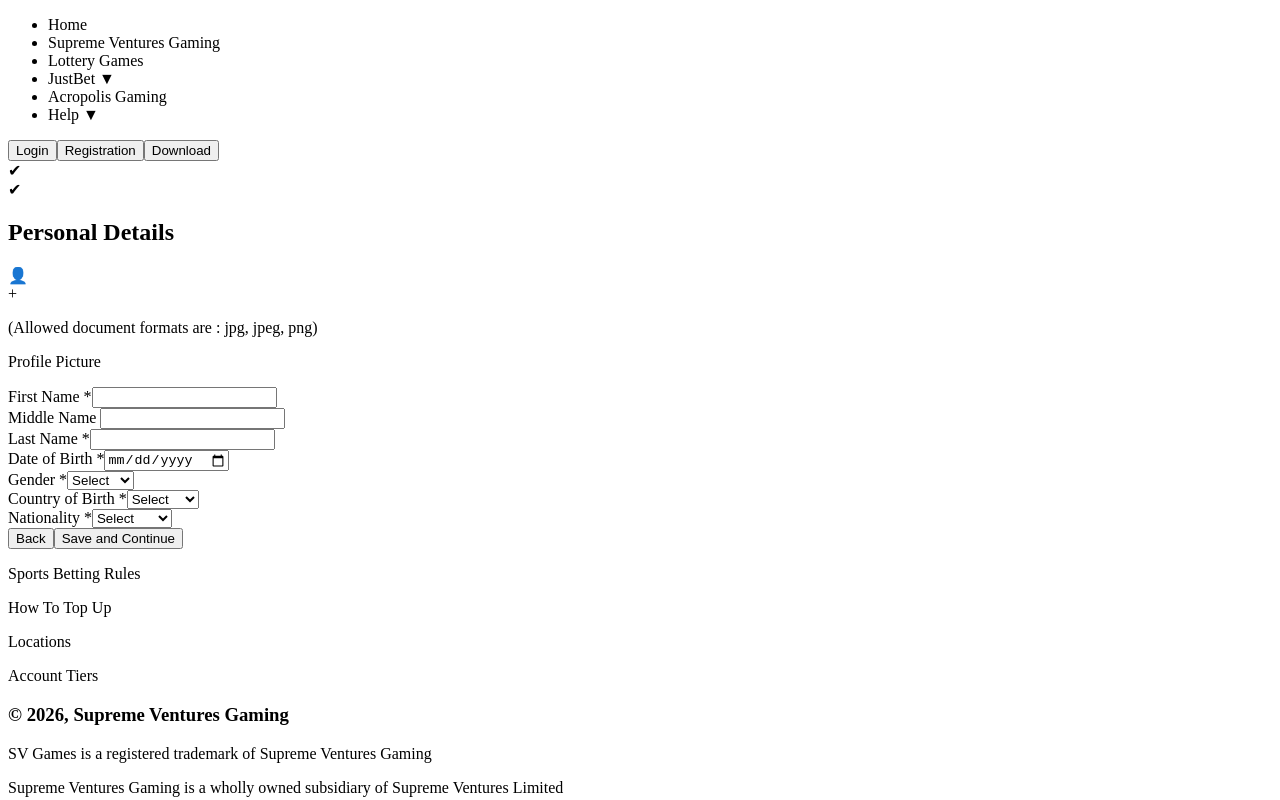
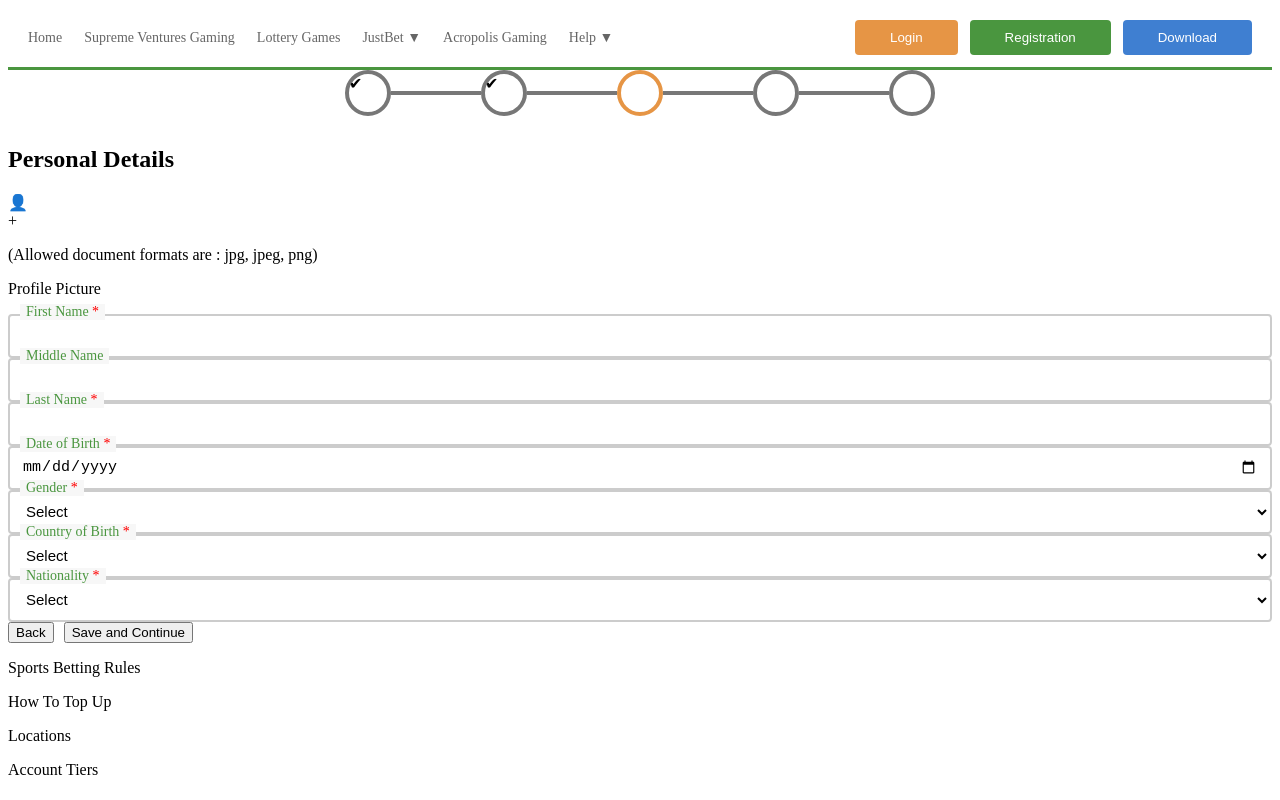
Before and after one commit to mohityadav72065/Gaming-website-using-angular, an Angular app: page /personal in a window 1280 px wide. Shown: the top 800 px of the page. Built offline with nearby package versions, Linux system fonts and the light colour scheme.

Commit message:
add styling in personal

```diff
--- a/src/app/pages/personal/personal.css
+++ b/src/app/pages/personal/personal.css
@@ -0,0 +1,267 @@
+body{
+  margin:0;
+  font-family:Arial;
+  background:#f3f3f3;
+  overflow-x:hidden;
+}
+
+/* NAVBAR */
+nav{
+  display:flex;
+  justify-content:space-between;
+  align-items:center;
+  padding:12px 20px;
+  background:white;
+  border-bottom:3px solid #4a963f;
+}
+
+nav ul{
+  display:flex;
+  gap:22px;
+  list-style:none;
+  padding:0;
+  margin:0;
+}
+
+nav ul li{
+  font-size:14px;
+  color:#666;
+}
+
+nav ul li a{
+  text-decoration:none;
+  color:#666;
+}
+
+nav ul li a:hover{
+  color:#4a963f;
+}
+
+.btns{
+  display:flex;
+  gap:12px;
+}
+
+.btns button{
+  border:none;
+  padding:10px 35px;
+  color:white;
+  border-radius:4px;
+  cursor:pointer;
+}
+
+.login-btn{
+  background:#e69545;
+}
+
+.register-btn{
+  background:#4a963f;
+}
+
+.download-btn{
+  background:#3f7fd1;
+}
+
+/* SECTION */
+.register-section{
+  position:relative;
+  min-height:100vh;
+  display:flex;
+  justify-content:center;
+  align-items:flex-start;
+  padding-top:30px;
+  overflow:hidden;
+}
+
+/* LEFT BIG CIRCLE */
+.big-circle{
+  position:absolute;
+  width:400px;
+  height:400px;
+  border-radius:50%;
+  left:-120px;
+  top:20px;
+  background:repeating-linear-gradient(
+    45deg,
+    #efc99d,
+    #efc99d 10px,
+    transparent 10px,
+    transparent 20px
+  );
+  opacity:0.7;
+}
+
+/* CONTAINER */
+.register-container{
+  width:100%;
+  max-width:760px;
+  text-align:center;
+  position:relative;
+  z-index:2;
+}
+
+/* TITLE */
+.register-container h1{
+  color:#4a963f;
+  font-size:28px;
+  font-weight:500;
+  margin-bottom:20px;
+}
+
+/* STEPS */
+.steps{
+  display:flex;
+  align-items:center;
+  justify-content:center;
+  margin-bottom:30px;
+}
+
+.step{
+  width:38px;
+  height:38px;
+  border:4px solid #777;
+  border-radius:50%;
+  background:white;
+}
+
+.step.active{
+  border-color:#e69545;
+}
+
+.line{
+  width:90px;
+  height:4px;
+  background:#777;
+}
+
+/* CARD */
+.register-card{
+  width:100%;
+  max-width:430px;
+  margin:auto;
+  background:#f7f7f7;
+  border:4px solid #4a963f;
+  border-radius:8px;
+  padding:30px;
+  box-shadow:0 4px 10px rgba(0,0,0,0.2);
+}
+
+/* CARD TITLE */
+.register-card h2{
+  color:#4a963f;
+  font-weight:500;
+  margin-top:0;
+  margin-bottom:10px;
+}
+
+.subtext{
+  color:#e69545;
+  margin-bottom:25px;
+}
+
+/* ROW */
+.row{
+  display:flex;
+  gap:12px;
+}
+
+/* INPUT GROUP */
+.input-group{
+  flex:1;
+  position:relative;
+}
+
+/* LABEL */
+.input-group label{
+  position:absolute;
+  top:-10px;
+  left:12px;
+  background:#f7f7f7;
+  padding:0 6px;
+  font-size:14px;
+  color:#4a963f;
+}
+
+.input-group span{
+  color:red;
+}
+
+/* INPUT */
+.input-group input,
+.input-group select{
+  width:100%;
+  height:44px;
+  border:2px solid #ccc;
+  border-radius:4px;
+  padding:0 12px;
+  box-sizing:border-box;
+  font-size:15px;
+  background:white;
+}
+
+/* INFO */
+.info{
+  margin:25px 0;
+  color:#777;
+  font-size:14px;
+}
+
+/* BUTTON ROW */
+.btn-row{
+  display:flex;
+  gap:10px;
+}
+
+/* BUTTONS */
+.cancel-btn,
+.send-btn{
+  flex:1;
+  height:42px;
+  border:none;
+  border-radius:4px;
+  color:white;
+  font-size:15px;
+  cursor:pointer;
+}
+
+.cancel-btn{
+  background:#6f6f6f;
+}
+
+.send-btn{
+  background:#4a963f;
+}
+
+/* MOBILE */
+@media(max-width:700px){
+
+  .row{
+    flex-direction:column;
+  }
+
+  nav{
+    flex-direction:column;
+    gap:15px;
+  }
+
+  nav ul{
+    flex-wrap:wrap;
+    justify-content:center;
+  }
+
+  .btns{
+    flex-wrap:wrap;
+    justify-content:center;
+  }
+
+  .line{
+    width:40px;
+  }
+
+}
+.error-msg{
+  display:none;
+  color:red;
+  font-size:14px;
+  margin-top:5px;
+}
```
